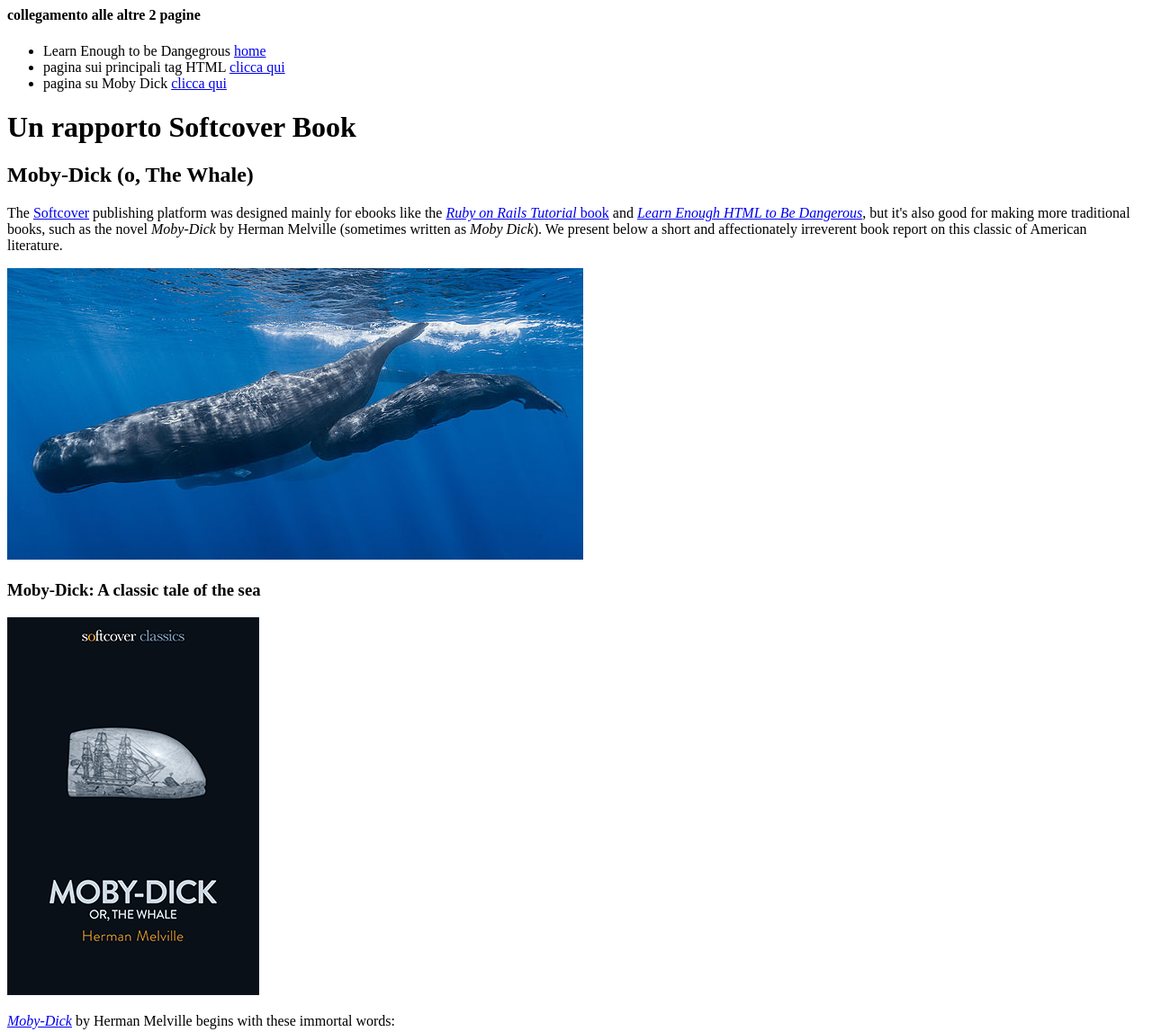
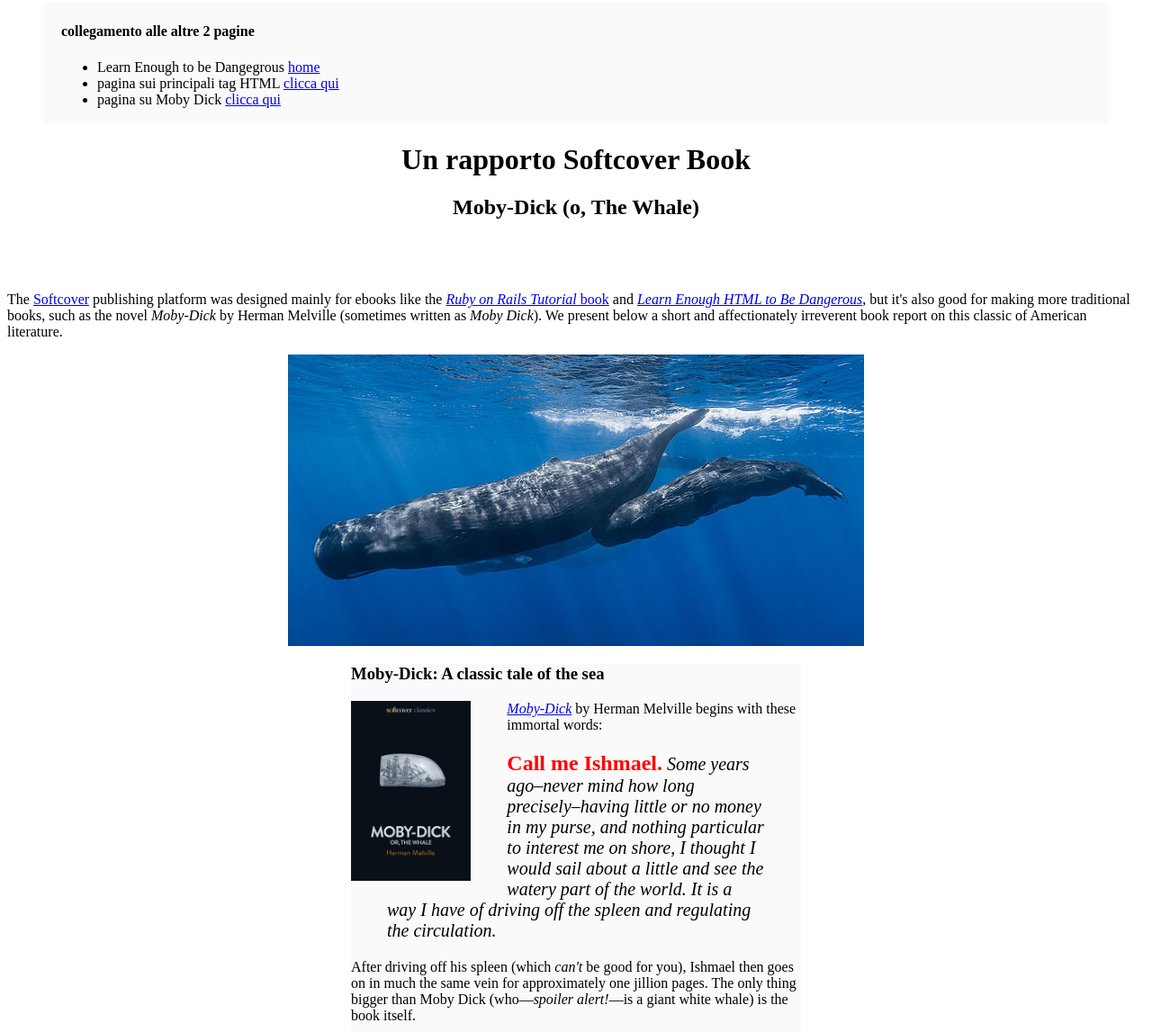
Before and after one commit to pierpaoloanchini/sample_website, a plain HTML site: page moby_dick.html in a window 1280 px wide. Shown: the part 13-1160 px from the top of the page at 90% size. Drawn offline with Linux system fonts and the light colour scheme.

Commit message:
tutorial learn enough 4.6

```diff
--- a/moby_dick.html
+++ b/moby_dick.html
@@ -6,16 +6,18 @@
   </head>
   <body>
     <div>
-     <h4>collegamento alle altre 2 pagine</h4>
+     <blockquote style="padding:2px 20px; background:#fafafa;">
+       <h4>collegamento alle altre 2 pagine</h4>
      <ul>
        <li>Learn Enough to be Dangegrous <a href="index.html">home</a></li>
        <li>pagina sui principali tag HTML <a href="tags.html" target="_blank">clicca qui</a></li>
        <li>pagina su Moby Dick <a href="moby_dick.html" target="_blank">clicca qui</a></li>
      </ul>
+     </blockquote>
     </div>
-    <header>
-      <h1> Un rapporto Softcover Book </h1>
-      <h2> Moby-Dick (o, The Whale) </h2>
+    <header style="margin-bottom: 80px;">
+      <h1 style="text-align:center;"> Un rapporto Softcover Book </h1>
+      <h2 style="text-align:center;"> Moby-Dick (o, The Whale) </h2>
     </header>
     <div>
       <p>
@@ -31,13 +33,13 @@
       </p>
     </div>
     <a href="https://commons.wikimedia.org/wiki/File:Sperm_whale_pod.jpg">
-      <img src="images/sperm_whales.jpg" alt="balene">
+      <img src="images/sperm_whales.jpg" alt="balene" style="display:block; margin:0 auto;">
     </a>
-    <div>
+    <div style="width:500px; margin: 20px auto; padding:3s0px; background-color:#fafafa;">
       <h3>Moby-Dick: A classic tale of the sea</h3>
       <a href="https://www.softcover.io/read/6070fb03/moby-dick"
         target="_blank">
-        <img src="images/moby_dick.png" alt="Moby Dick">
+        <img src="images/moby_dick.png" alt="Moby Dick" height="200px" style="float:left; margin-right:40px;">
       </a>
       <p>
         <a href="https://www.softcover.io/read/6070fb03/moby-dick"
@@ -45,9 +47,10 @@
         <em>Moby-Dick</em></a>
         by Herman Melville begins with these immortal words:
       </p>
-      <blockquote>
+      <blockquote style="font-style:italic; font-size:20px;">
         <p>
-          <span>Call me Ishmael.</span> Some years ago–never mind how long
+          <span style="font-style:normal; font-size:24px; font-weight:bold; color:#ff0000">
+          Call me Ishmael.</span> Some years ago–never mind how long
           precisely–having little or no money in my purse, and nothing
           particular to interest me on shore, I thought I would sail about a
           little and see the watery part of the world. It is a way I have of
```
Also changed, not shown: tags.html (+8 -8 lines).
